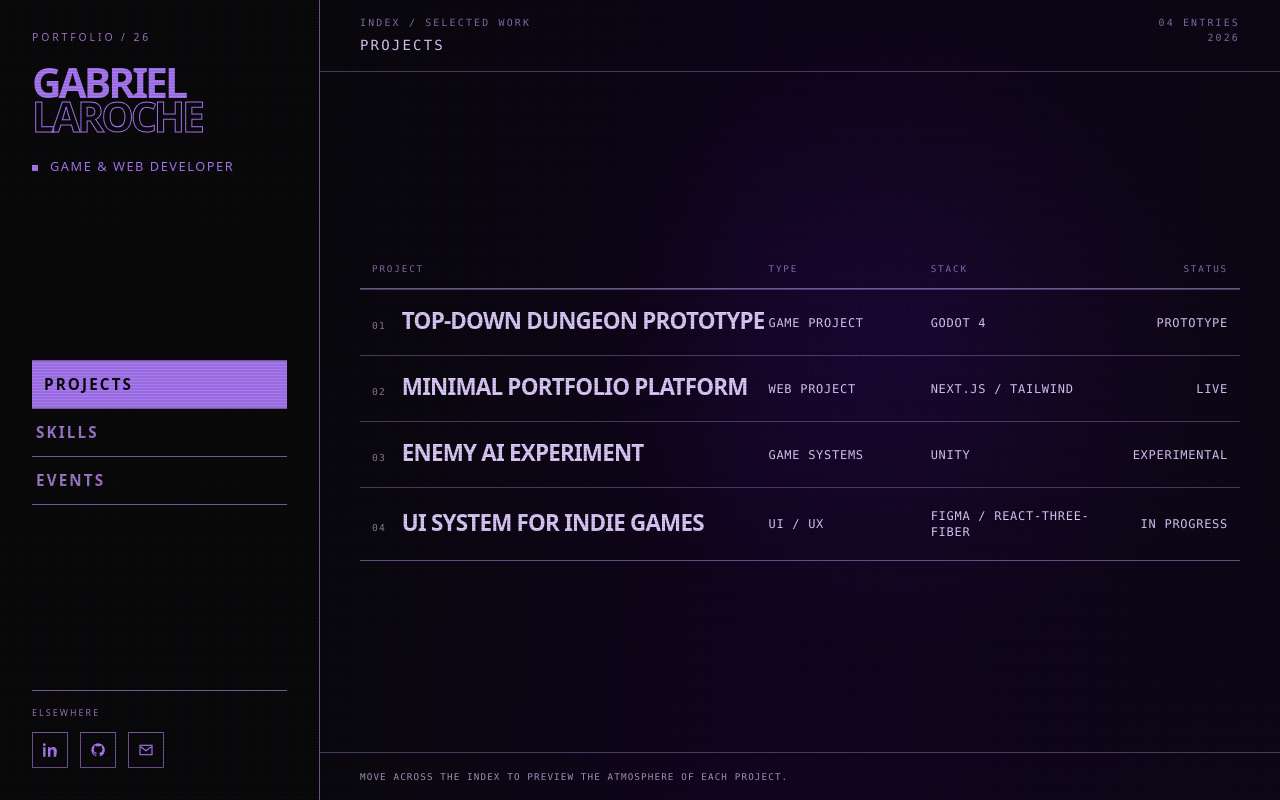
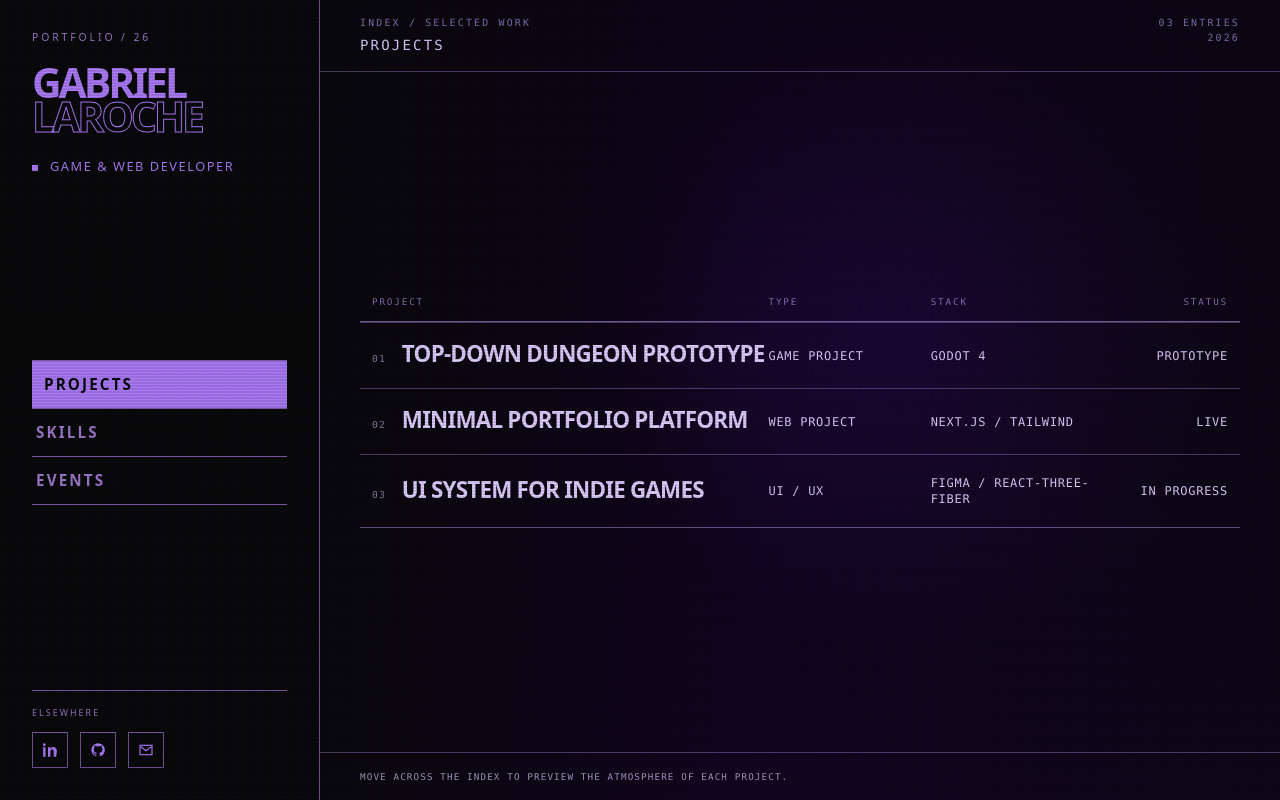
Before and after one commit to gablaroche29/portfolio-2, a Vue app: page /projects in a window 1280 px wide. Built offline with nearby package versions, Linux system fonts and the light colour scheme.

Commit message:
fix: remove buggy project

```diff
--- a/src/data/projects.ts
+++ b/src/data/projects.ts
@@ -82,33 +82,6 @@ export const projects: Project[] = [
     },
   },
   {
-    title: 'Enemy AI Experiment',
-    description: 'State machines and combat behaviors for action games.',
-    subtitle: 'Exploring Finite State Machines (FSM) to create challenging NPC encounters.',
-    type: 'Game Systems',
-    overview:
-      'A sandbox environment used to test various AI patterns including patrolling, line-of-sight detection, and coordinated group attacks.',
-    features: [
-      'Plug-and-play FSM architecture',
-      'Sensory systems (Vision & Hearing)',
-      'Dynamic behavior trees',
-    ],
-    technical: {
-      engine: 'Unity',
-      genre: 'Sandbox / AI',
-      focus: 'System Architecture',
-      status: 'Experimental',
-    },
-    outcome:
-      'Developed a reusable AI framework that reduced NPC setup time by 40% in subsequent projects.',
-    temporaryImage: {
-      src: '/images/projects/enemy-ai.jpg',
-      alt: 'An abstract flowing black and purple texture',
-      credit: 'Alexander X.',
-      source: 'https://unsplash.com/photos/abstract-flowing-purple-and-black-texture-T8HjnowGfqk',
-    },
-  },
-  {
     title: 'UI System for Indie Games',
     description: 'Reusable UI rules and layouts for game menus.',
     subtitle: 'A standardized design system for game interfaces across different resolutions.',
```
Also changed, not shown: public/images/projects/enemy-ai.jpg (deleted).
